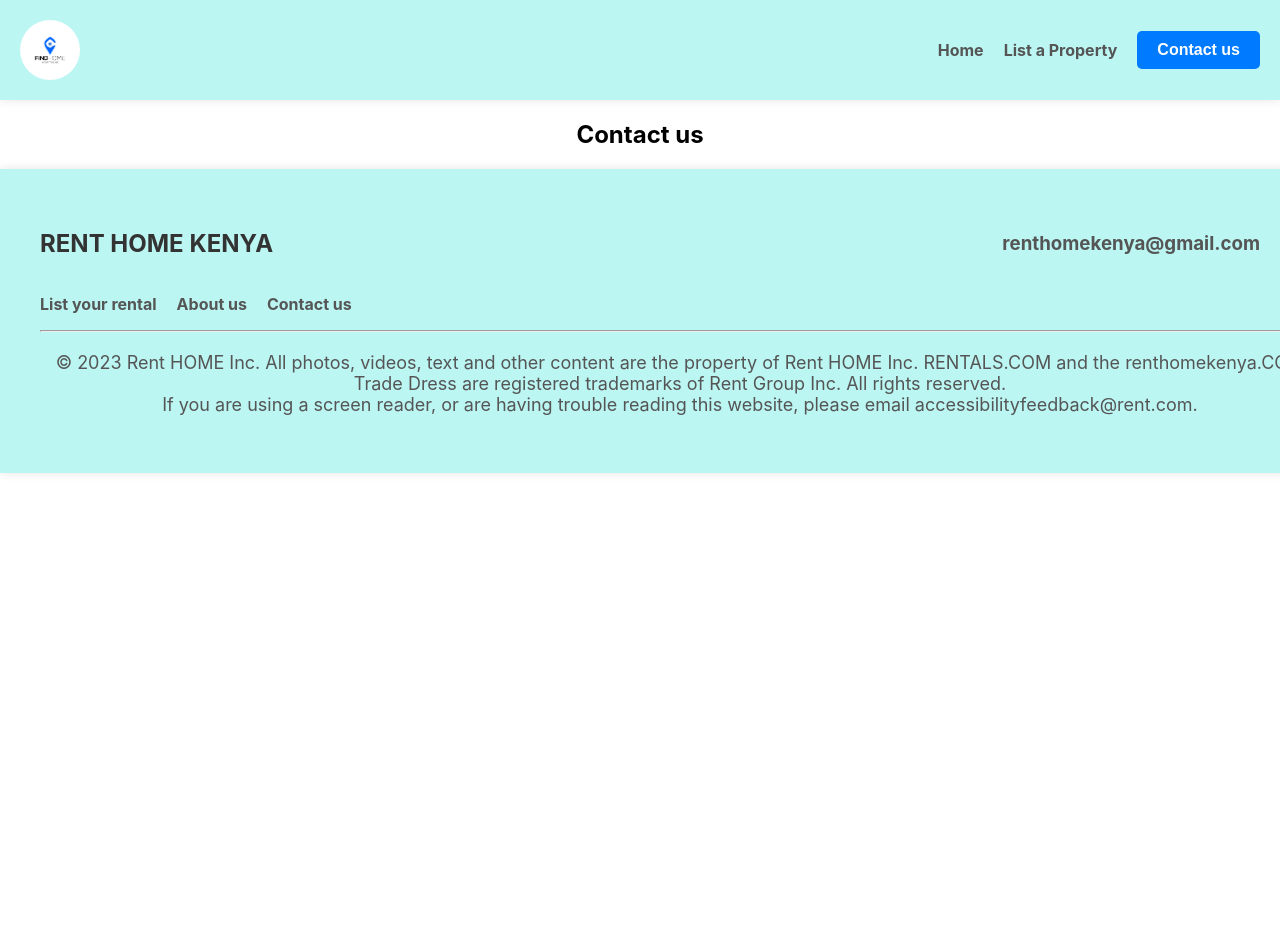
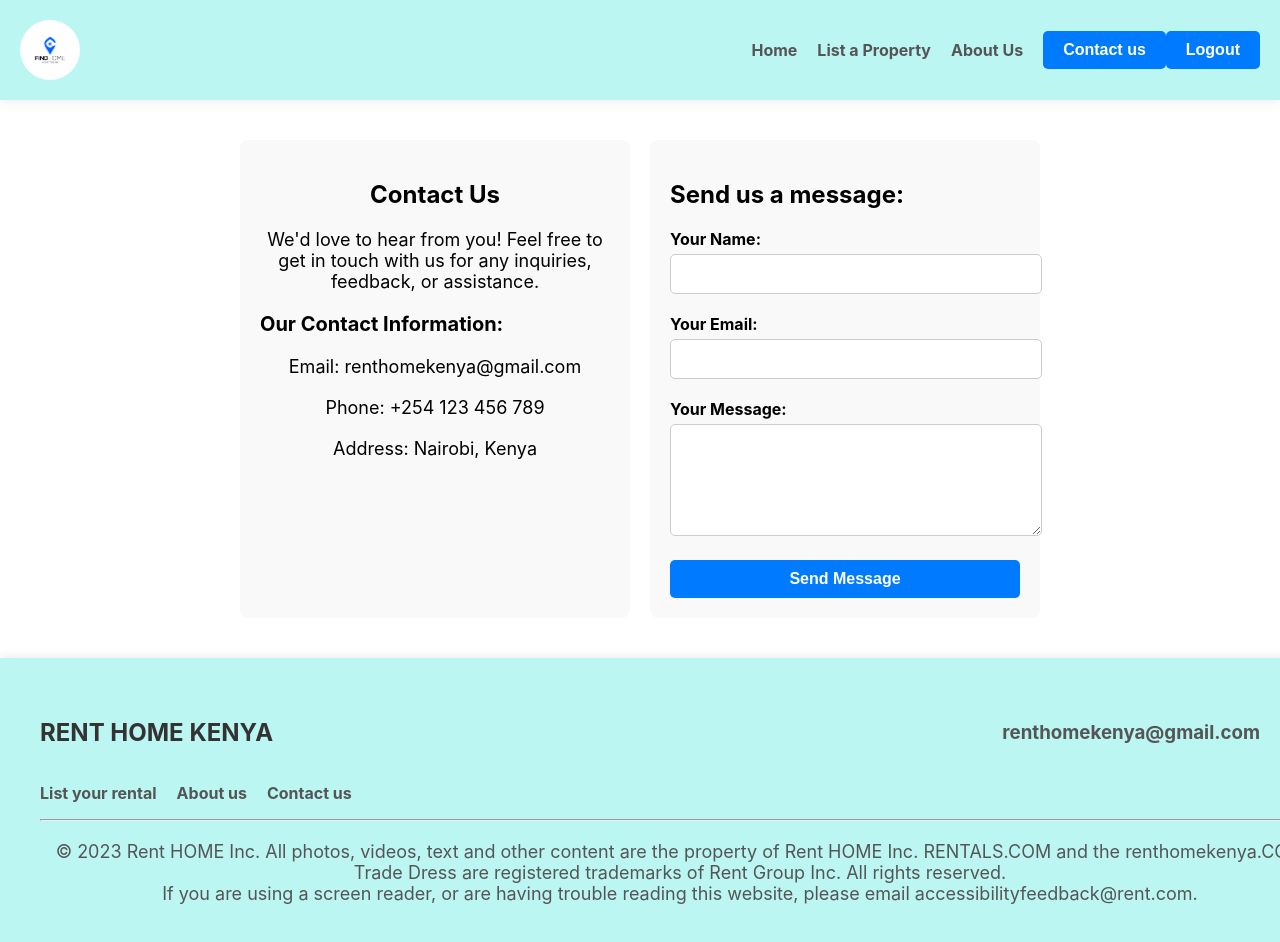
Before and after one commit to VictorMurithi/online-rental-housing-system, a React (Create React App) app in the folder frontend/: page /contact-us in a window 1280 px wide. Shown: the top 942 px of the page. Before the commit the page ends 800 px from the top, so only its background shows below. Built offline with nearby package versions, Linux system fonts and the light colour scheme.

Commit message:
added info on the pages

```diff
--- /dev/null
+++ b/frontend/src/Css/About.css
@@ -0,0 +1,35 @@
+.about-container {
+    margin: 20px auto;
+    max-width: 800px;
+    padding: 20px;
+    display: grid;
+    grid-template-columns: 1fr 1fr;
+    gap: 20px;
+  }
+
+  .about-info {
+    padding: 20px;
+    border-radius: 8px;
+    background-color: #f9f9f9;
+  }
+
+  .about-info h1 {
+    font-size: 24px;
+    margin-bottom: 10px;
+  }
+
+  .about-info p {
+    margin-bottom: 15px;
+  }
+
+  .about-image {
+    display: flex;
+    justify-content: center;
+    align-items: center;
+  }
+
+  .about-image img {
+    max-width: 100%;
+    border-radius: 8px;
+    box-shadow: 0 4px 6px rgba(0, 0, 0, 0.1);
+  }
--- /dev/null
+++ b/frontend/src/Css/ContactUs.css
@@ -0,0 +1,80 @@
+.contact-container {
+    margin: 20px auto;
+    max-width: 800px;
+    padding: 20px;
+    display: grid;
+    grid-template-columns: 1fr 1fr;
+    gap: 20px;
+  }
+
+  .contact-info {
+    background-color: #f9f9f9;
+    padding: 20px;
+    border-radius: 8px;
+  }
+
+  .contact-info h1 {
+    font-size: 24px;
+    margin-bottom: 10px;
+  }
+
+  .contact-details {
+    margin-top: 20px;
+  }
+
+  .contact-details h2 {
+    font-size: 20px;
+    margin-bottom: 10px;
+  }
+
+  .contact-details p {
+    margin-bottom: 5px;
+  }
+
+  .contact-form {
+    padding: 20px;
+    border-radius: 8px;
+    background-color: #f9f9f9;
+  }
+
+  .contact-form h2 {
+    font-size: 24px;
+    margin-bottom: 20px;
+  }
+
+  .form-group {
+    margin-bottom: 20px;
+  }
+
+  label {
+    font-weight: bold;
+  }
+
+  input[type="text"],
+  input[type="email"],
+  textarea {
+    width: 100%;
+    padding: 10px;
+    border: 1px solid #ccc;
+    border-radius: 5px;
+    font-size: 16px;
+  }
+
+  textarea {
+    resize: vertical;
+  }
+
+  .submit-button {
+    padding: 10px 20px;
+    background-color: #007bff;
+    color: #fff;
+    border: none;
+    border-radius: 5px;
+    cursor: pointer;
+    font-size: 16px;
+    transition: background-color 0.3s ease;
+  }
+
+  .submit-button:hover {
+    background-color: #0056b3;
+  }
--- a/frontend/src/components/AddApartmentForm.js
+++ b/frontend/src/components/AddApartmentForm.js
@@ -42,7 +42,7 @@ export default function AddApartmentForm() {
                     images: [],
                     is_available: true
                 });
-
+                alert("Apartment added successfully!");
                 console.log("Apartment added:", data);
             })
             .catch((error) => {
--- a/frontend/src/components/Screening.js
+++ b/frontend/src/components/Screening.js
@@ -33,6 +33,13 @@ export default function Screening() {
             ...prevData,
             [name]: type === "checkbox" ? checked : value
         }));
+    };
+
+    const handleClick = (e) => {
+        e.preventDefault();
+
+        alert("Form submitted successfully!");
+        console.log(formData);
     };
 
     const handleSubmit = (e) => {
@@ -107,7 +114,7 @@ export default function Screening() {
                         <input type="text" id="previousRentalHistory" name="previousRentalHistory" value={ formData.previousRentalHistory} onChange={handleChange} />
                     </div>
 
-                    <button type="submit">Submit</button>
+                    <button type="submit" onClick={handleClick}>Submit</button>
                 </form>
             </div>
             <Footer />
--- a/frontend/src/layout/Navbar.js
+++ b/frontend/src/layout/Navbar.js
@@ -1,9 +1,16 @@
 import React from "react";
-import { Link } from "react-router-dom";
+import { useNavigate, Link } from "react-router-dom";
 import logoImage from "../images/logo.png";
 import "../App.css";
 
 const Navbar = () => {
+  const navigate = useNavigate();
+  const handleContactClick = () => {
+    navigate("/contact-us");
+  }
+  const handleLogoutClick = () => {
+    navigate("/");
+  }
   return (
     <div id="navbar" className="navbar-container">
       <div className="logo">
@@ -17,7 +24,11 @@ const Navbar = () => {
         <Link to="/add-apartment" className="nav-link">
           List a Property
         </Link>
-        <button className="contact-button">Contact us</button>
+        <Link to="/about-us" className="nav-link">
+          About Us
+        </Link>
+        <button className="contact-button" onClick={handleContactClick}>Contact us</button>
+        <button className="logout-button" onClick={handleLogoutClick}>Logout </button>
       </div>
     </div>
   )
--- a/frontend/src/pages/About.js
+++ b/frontend/src/pages/About.js
@@ -1,14 +1,41 @@
 import React from "react";
-import "../App.css";
 import Navbar from "../layout/Navbar";
 import Footer from "../layout/Footer";
+import "../Css/About.css";
+import aboutLogo from "../images/About Logo.jpeg";
 
 export default function About() {
-    return (
-        <div>
-            <Navbar />
-            <h1>About us</h1>
-            <Footer />
+  return (
+    <div>
+      <Navbar />
+      <div className="about-container">
+        <div className="about-info">
+          <h1>About Us</h1>
+          <p>
+            Rent Home Kenya is a leading real estate platform dedicated to
+            helping people find their ideal homes for rent in Kenya. Whether
+            you're looking for an apartment, house, or villa, we provide a
+            seamless experience to connect you with the perfect rental
+            property.
+          </p>
+          <p>
+            Our mission is to simplify the rental process and empower both
+            tenants and landlords. We strive to offer a wide range of
+            high-quality rental listings, along with valuable resources and
+            expert guidance to make informed decisions.
+          </p>
+          <p>
+            At Rent Home Kenya, we understand the importance of finding the
+            right place to call home. That's why we are committed to
+            delivering exceptional service and personalized support every
+            step of the way.
+          </p>
         </div>
-    );
+        <div className="about-image">
+          <img src={aboutLogo} alt="About Us" />
+        </div>
+      </div>
+      <Footer />
+    </div>
+  );
 }
--- a/frontend/src/pages/ContactUs.js
+++ b/frontend/src/pages/ContactUs.js
@@ -1,13 +1,46 @@
-import "../App.css";
+import React from "react";
 import Navbar from "../layout/Navbar";
 import Footer from "../layout/Footer";
+import "../Css/ContactUs.css";
 
 export default function ContactUs() {
-    return (
-        <div>
-            <Navbar />
-            <h1>Contact us</h1>
-            <Footer />
+  return (
+    <div>
+      <Navbar />
+      <div className="contact-container">
+        <div className="contact-info">
+          <h1>Contact Us</h1>
+          <p>
+            We'd love to hear from you! Feel free to get in touch with us for
+            any inquiries, feedback, or assistance.
+          </p>
+          <div className="contact-details">
+            <h2>Our Contact Information:</h2>
+            <p>Email: renthomekenya@gmail.com</p>
+            <p>Phone: +254 123 456 789</p>
+            <p>Address: Nairobi, Kenya</p>
+          </div>
         </div>
-    );
+        <div className="contact-form">
+          <h2>Send us a message:</h2>
+          <form>
+            <div className="form-group">
+              <label htmlFor="name">Your Name:</label>
+              <input type="text" id="name" name="name" required />
+            </div>
+            <div className="form-group">
+              <label htmlFor="email">Your Email:</label>
+              <input type="email" id="email" name="email" required />
+            </div>
+            <div className="form-group">
+              <label htmlFor="message">Your Message:</label>
+              <textarea id="message" name="message" rows="5" required></textarea>
+            </div>
+            <button type="submit" className="submit-button">Send Message</button>
+          </form>
+        </div>
+      </div>
+      <Footer />
+    </div>
+  );
 }
```
Also changed, not shown: frontend/src/images/About Logo.jpeg (added).
